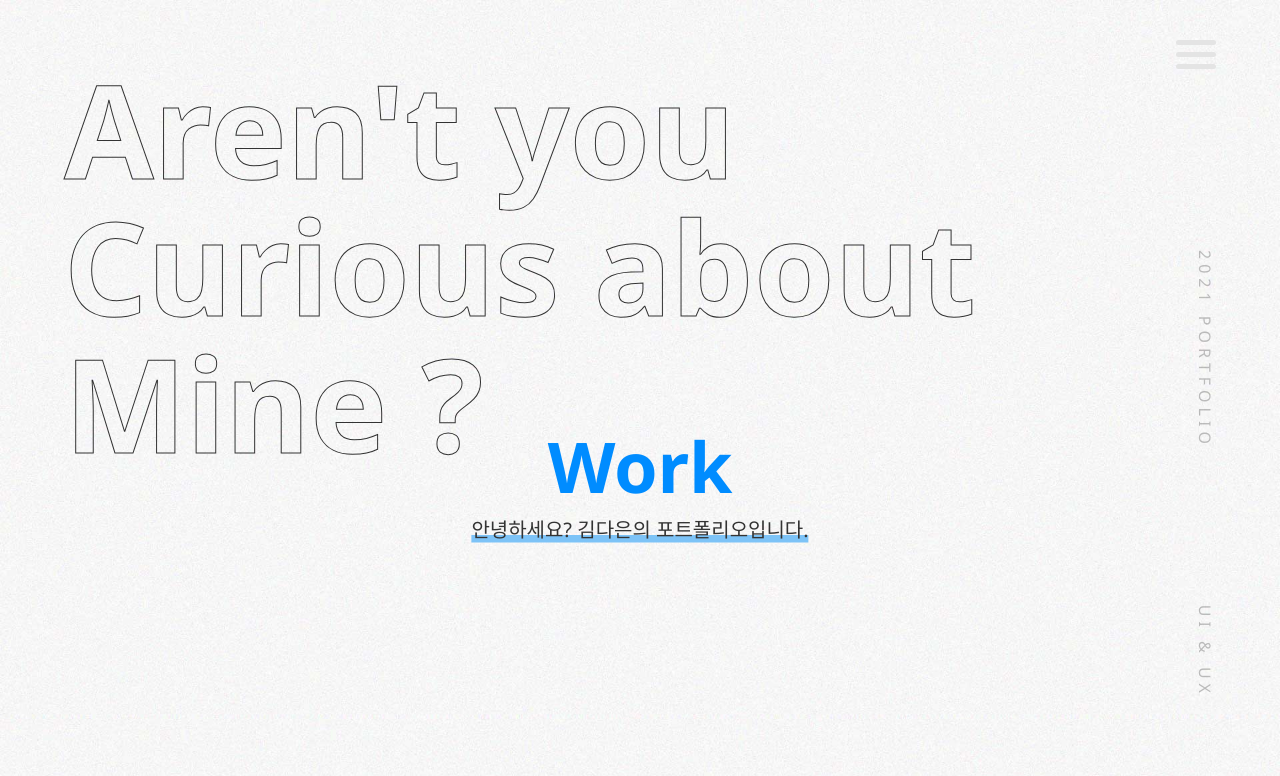
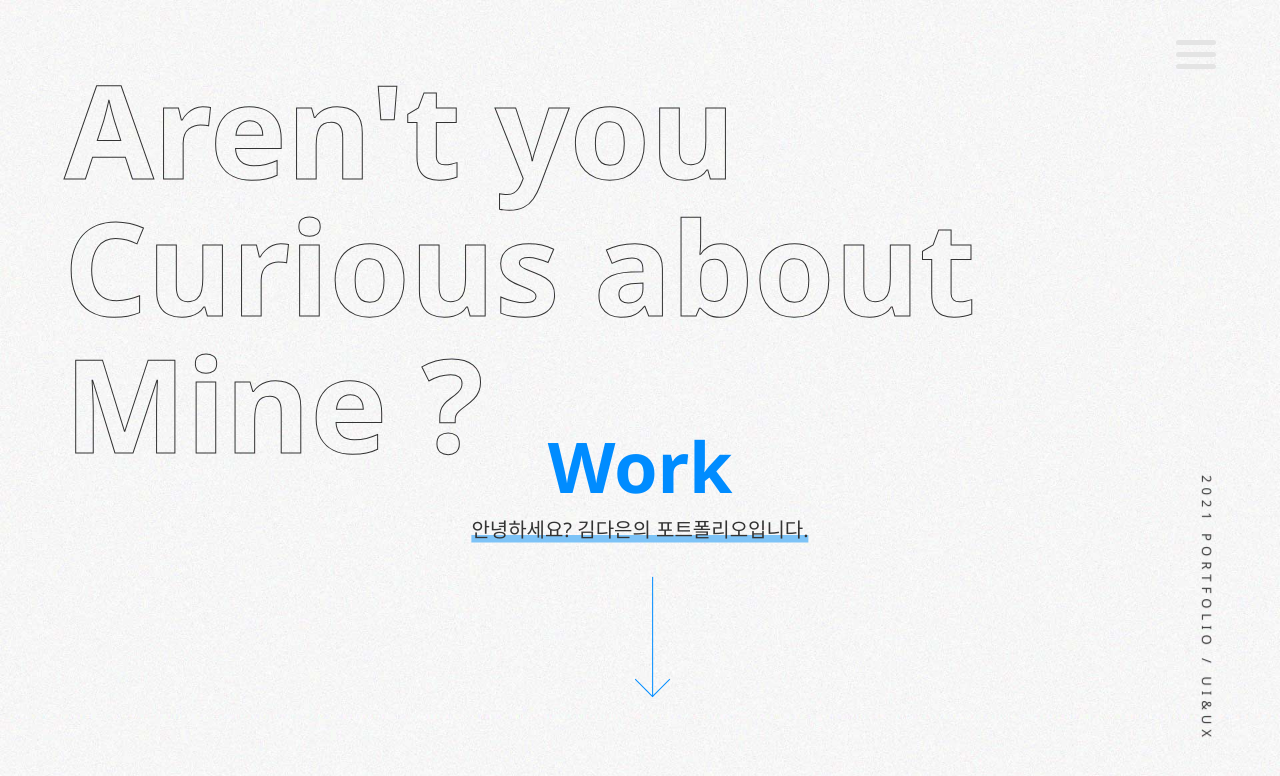
Before and after one commit to dmsek053/portfolio_daeun, a plain HTML site: page index.html in a window 1280 px wide. Shown: the top 776 px of the page. Drawn offline with Linux system fonts and the light colour scheme.

Commit message:
main arrow

```diff
--- a/Css/main.scss
+++ b/Css/main.scss
@@ -308,18 +308,44 @@ $fontE : 13rem;
   }
 
   &__uiux{
-    display: flex; width: 35%;
-    justify-content: space-between;
-    bottom:10%; right:5%;
+    bottom:5%; right:5%;
     transform-origin: 100% 0%;
     transform:rotate(90deg);
-    opacity: .3;
 
     p{
-      font-size: $fontA;
+      font-size: 1.3rem;
       letter-spacing: .5rem;
     }
   }
+
+  &__arrowicon{
+    bottom:10%; left:50%;
+    animation: arrowAni .4s alternate infinite;
+  }
+  @keyframes arrowAni{
+    0%{transform:translateY(10px)}
+  }
+
+  &__arrow{
+    display: block;
+    margin: 30px auto;
+    width: 25px;
+    height: 25px;
+    border-top: 1.6px solid $blue;
+    border-left: 1.6px solid $blue;
+    transform: rotate(-135deg);
+
+
+    &::after{
+      content: '';
+      display: block;
+      width: 1.4px;
+      height: 120px;
+      background-color: $blue;
+      transform: rotate(-45deg) translate(42px, 16px);
+    }
+  }
+
 }
 
 
--- a/index.html
+++ b/index.html
@@ -49,12 +49,14 @@
     <div class="main__h2">
       <h1>Work</h1>
       <p>안녕하세요? 김다은의 포트폴리오입니다.</p>
-      <div class="main__arrow"></div>
+    </div>
+
+    <div class="main__arrowicon">
+      <span class="main__arrow"></span>
     </div>
 
     <div class="main__uiux">
-      <p>2021 PORTFOLIO</p>
-      <p>UI & UX</p>
+      <p>2021 PORTFOLIO / UI&UX</p>
     </div>
   </section>
 
```
Also changed, not shown: Css/main.css, 1 other file.
